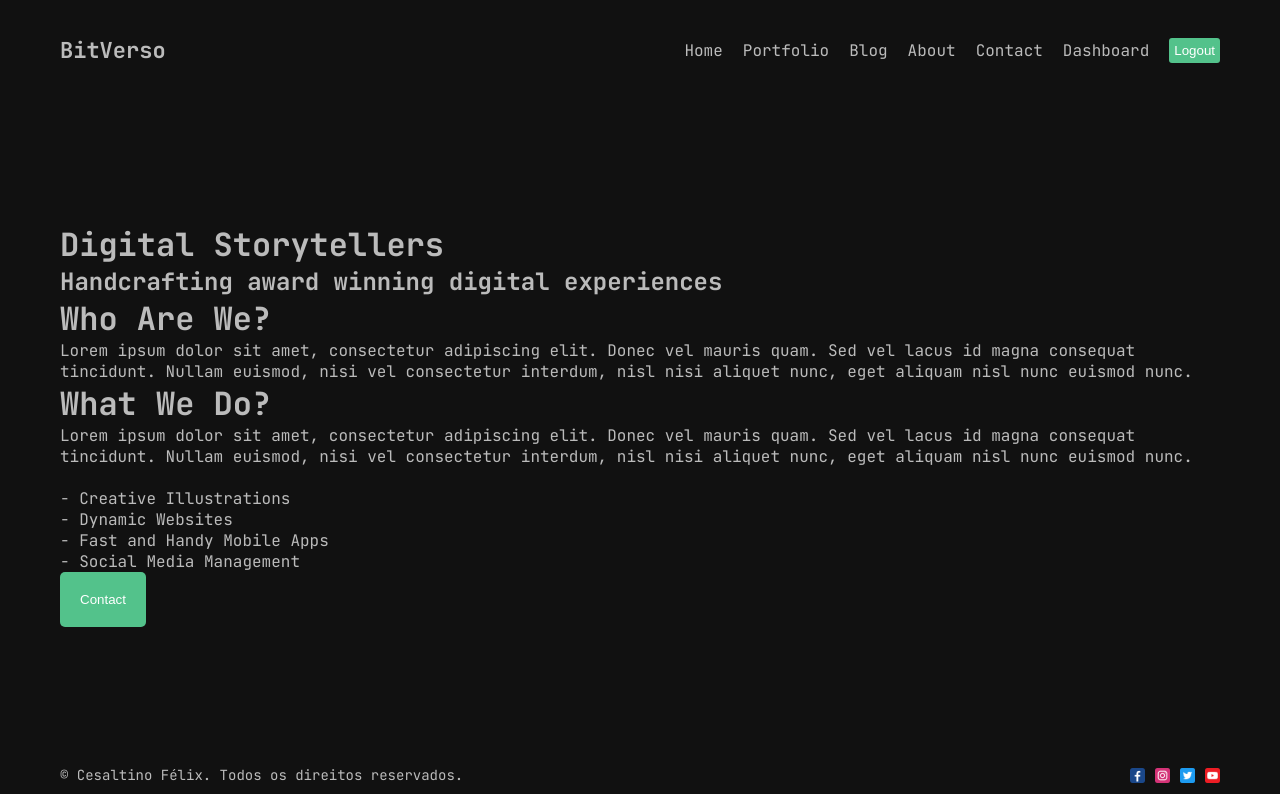
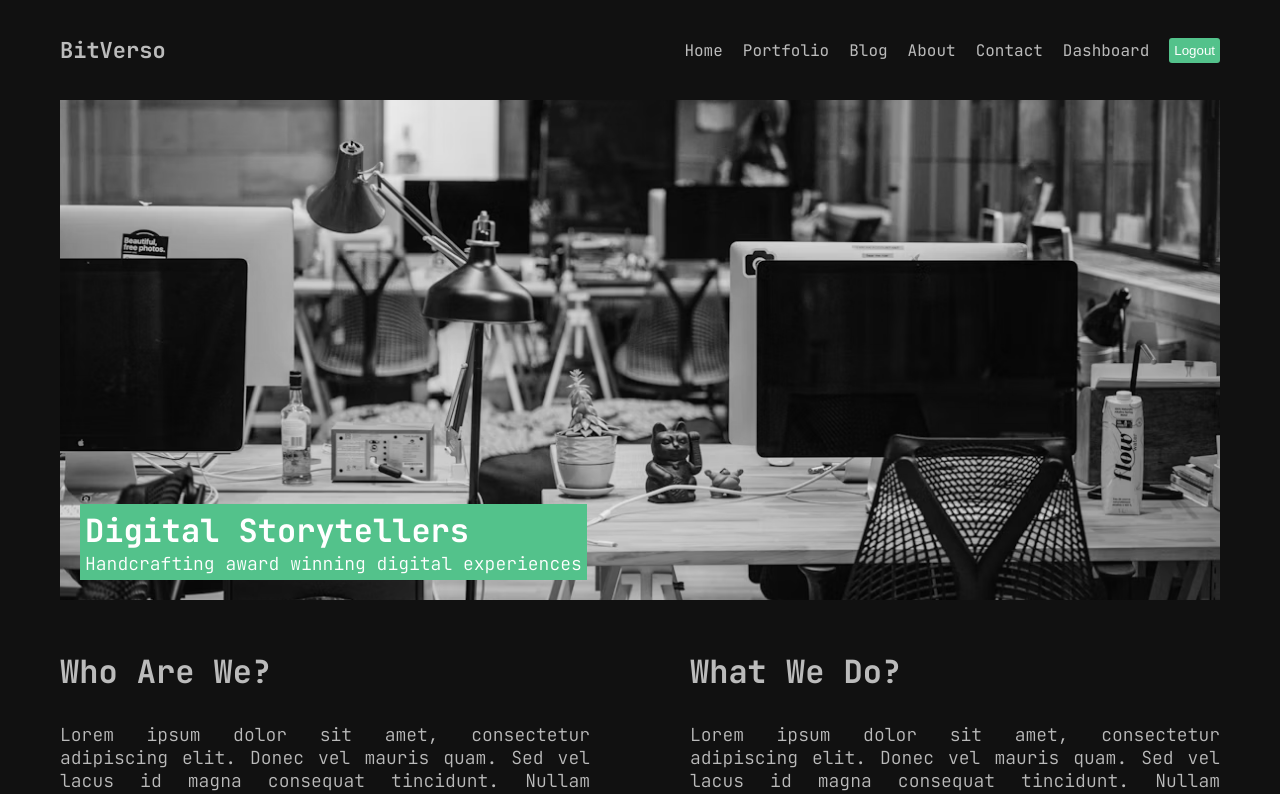
Before and after one commit to CesaltinoFelix/bitverso, a Next.js app: page /about in a window 1280 px wide. Shown: the top 794 px of the page. Built offline with nearby package versions, Linux system fonts and the light colour scheme.

Commit message:
feat: update About and Contact pages with new layout, images, and styles

```diff
--- a/src/app/about/page.jsx
+++ b/src/app/about/page.jsx
@@ -1,11 +1,11 @@
 import Button from "../components/button/Button"
 import styles from "./page.module.css"
-import about from "./../../../public/about.png"
+import Image from "next/image";
 const About = ()=>{
     return (
         <div className={styles.container}>
              <div className={styles.imgContainer}>
-                {/* <Image src={about} alt="About Image" fill={true}/> */}
+                <Image src="/about.png" className={styles.img} alt="About Image" fill={true}/>
              <div className={styles.imgText}>
                 <h1 className={styles.title}>Digital Storytellers</h1>
                 <h2 className={styles.desc}>Handcrafting award winning digital experiences</h2>
@@ -17,6 +17,12 @@ const About = ()=>{
                 <div className={styles.item}>
                     <h1 className={styles.title}>Who Are We?</h1>
                     <p className={styles.desc}>
+                        Lorem ipsum dolor sit amet, consectetur adipiscing elit.
+                        Donec vel mauris quam. Sed vel lacus id magna consequat
+                        tincidunt. Nullam euismod, nisi vel consectetur interdum,
+                        nisl nisi aliquet nunc, eget aliquam nisl nunc euismod nunc.
+                    </p>
+                     <p className={styles.desc}>
                         Lorem ipsum dolor sit amet, consectetur adipiscing elit.
                         Donec vel mauris quam. Sed vel lacus id magna consequat
                         tincidunt. Nullam euismod, nisi vel consectetur interdum,
--- a/src/app/about/page.module.css
+++ b/src/app/about/page.module.css
@@ -1,3 +1,41 @@
 .container{
 
 }
+
+.imgContainer{
+    width:100%;
+    height:500px;
+    position:relative;
+}
+
+.img{
+   object-fit: cover;
+   filter: grayscale(100%);
+}
+.imgText{
+    position: absolute;
+    bottom: 20px;
+    left: 20px;
+    background-color: #53c28b;
+    padding: 5px;
+    color: white;
+}
+
+.textContainer{
+    display: flex;
+    gap: 100px;
+}
+
+.item{
+    flex:1;
+    margin-top:50px;
+    display: flex;
+    flex-direction: column;
+    gap:30px;
+}
+
+.desc{
+    font-size: 18px;
+    font-weight: 300;
+    text-align: justify;
+}
--- a/src/app/contact/page.module.css
+++ b/src/app/contact/page.module.css
@@ -1,3 +1,53 @@
 .container{
-    background-color: red;
+
 }
+
+.title{
+    font-size: 60px;
+    margin-bottom: 100px;
+    text-align: center;
+}
+
+.content{
+    display: flex;
+    align-items: center;
+    gap: 100px;
+}
+
+.imgContainer{
+    flex: 1;
+    height: 500px;
+    position: relative;
+}
+
+.img{
+    object-fit: contain;
+    animation: move 3s infinite ease alternate;
+}
+
+@keyframes move {
+    0% {
+        transform: translateY(-15px);
+    }
+    100% {
+        transform: translateY(0px) scale(1.05);
+    }
+}
+
+.form{
+    flex: 1;
+    display: flex;
+    flex-direction: column;
+    gap: 20px;
+}
+
+.input, .textarea{
+    padding: 20px;
+    background-color: transparent;
+    border: none;
+    outline: none;
+    color: #bbb;
+    border: 2px solid #bbb;
+    font-size: 20px;
+    font-weight: bold;
+}
--- a/src/app/page.module.css
+++ b/src/app/page.module.css
@@ -21,7 +21,17 @@
 .img{
     width: 100%;
     height: 500px;
-    object-fit: 100% 100%;
+    object-fit: contain;
+    animation: move 3s infinite ease alternate;
+}
+
+@keyframes move {
+    0% {
+        transform: translateY(-10px);
+    }
+    100% {
+        transform: translateY(10px);
+    }
 }
 
 .dec{
```
Also changed, not shown: src/app/contact/page.jsx (+17 -2 lines).
